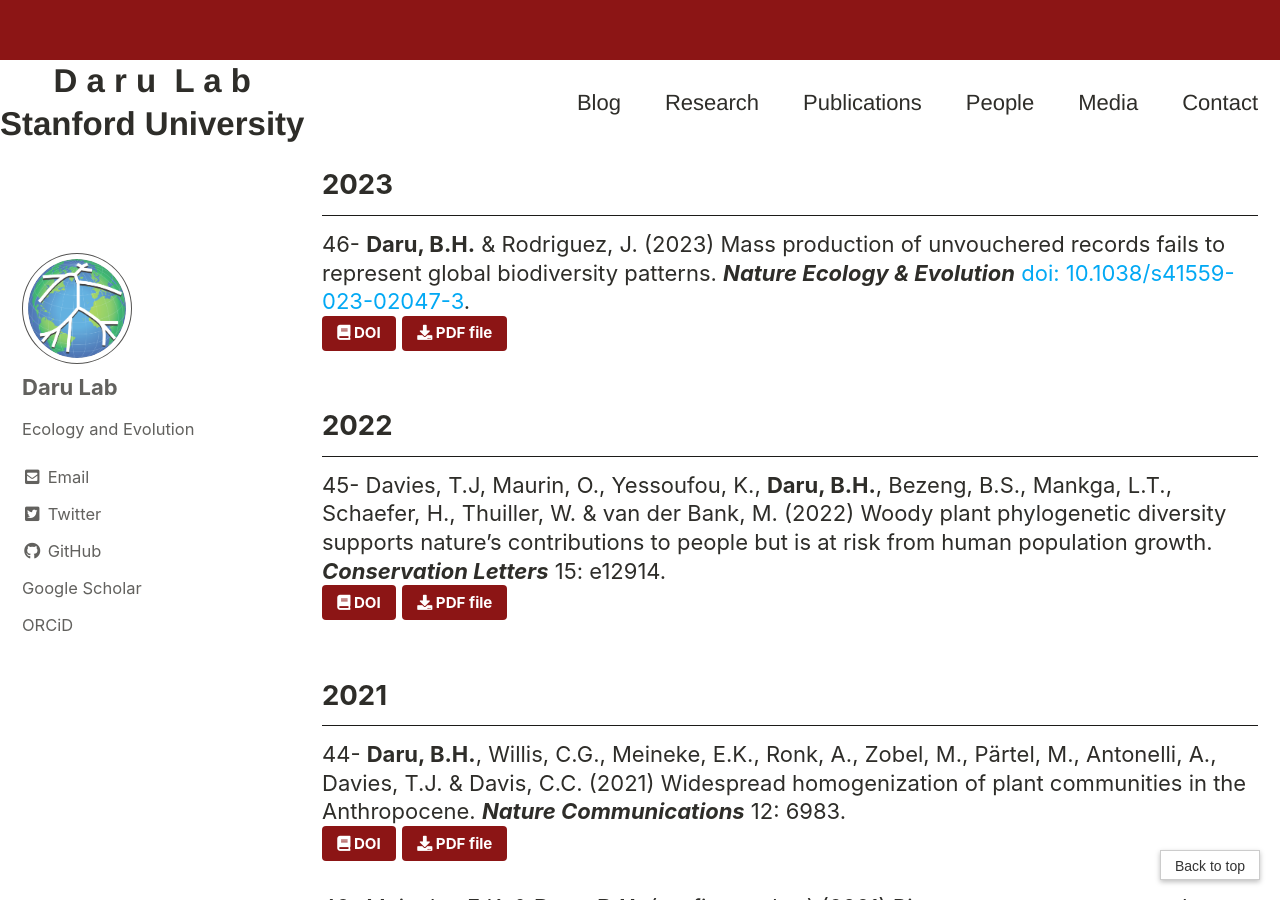
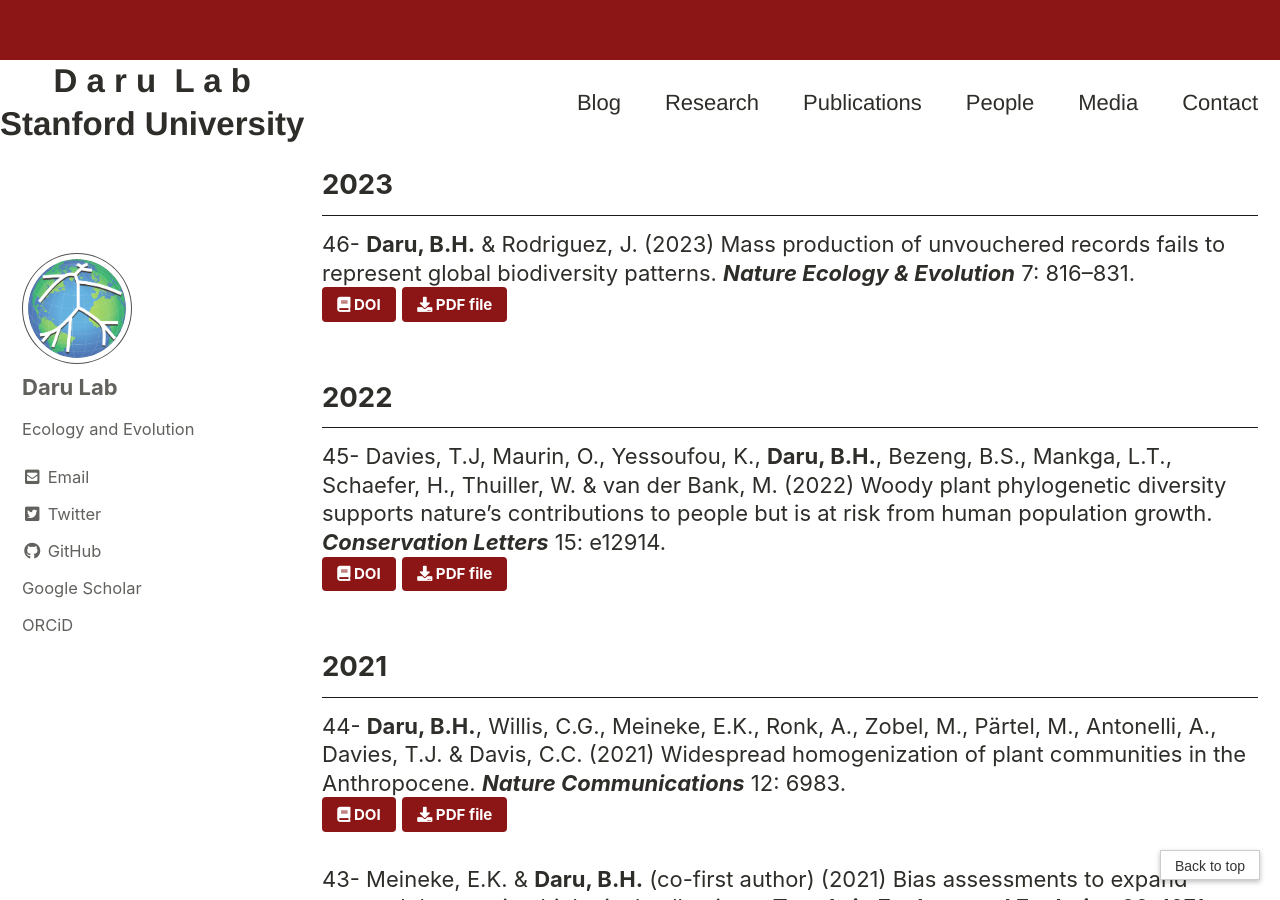
Before and after one commit to darunabas/darulab.github.io, a Jekyll site: the page built from _pages/publications.md, in a window 1280 px wide and 900 px high, scrolled down 314 px. Built offline with Jekyll 4.4.1, drawn with Linux system fonts in a browser that asks for light colours; cached includes are drawn as plain includes.

Commit message:
updated site

```diff
--- a/_pages/people.html
+++ b/_pages/people.html
@@ -70,7 +70,7 @@ tags: []
   <p>Principal Investigator</p>
   <img src="/assets/images/barnabas.png" alt="Barnabas-Daru" class="img-responsive" style="float:left; padding-right:10px; border-radius:50%; width:300px; height:300px; object-fit:cover;">
   <p style="margin-right: 50px;">Barnabas has had a fascinating career journey, which has taken him from his undergraduate studies in Zoology at the University of Jos in Nigeria, to completing a Masters and PhD in Botany at the University of Johannesburg in South Africa. During his studies, he developed a keen interest in phylogenetics, biogeography, and macroecology of plants across different ecological scales. After completing his PhD, Barnabas was awarded a prestigious postdoctoral fellowship at Harvard University, where he focused on new uses of herbarium specimens for ecology and evolutionary biology. Currently, his research primarily focuses on the role of phylogeny in understanding species distribution, conserving unique communities, and comprehending changing distributions in the Anthropocene. When not in the lab or field, Barnabas enjoys swimming and spending quality time with his wife and two young kids.</p>
-<a href="/docs/a_DaruCVApr2023.pdf" target="_blank" class="btn btn--small" style="background-color:#8C1515; color:#ffffff"><i class="fa fa-download" aria-hidden="true"></i> CV</a>
+<a href="/docs/a_DaruCVJune2023.pdf" target="_blank" class="btn btn--small" style="background-color:#8C1515; color:#ffffff"><i class="fa fa-download" aria-hidden="true"></i> CV</a>
 <a href="mailto:bdaru@stanford.edu" class="btn btn--small" style="background-color:#8C1515; color:#ffffff"><i class="fa fa-envelope" aria-hidden="true"></i> Email</a>
 <a href="https://scholar.google.com/citations?user=I8fP-c4AAAAJ&hl=en" target="_blank" class="btn btn--small" style="background-color:#8C1515; color:#ffffff"><i class="fa fa-book" aria-hidden="true"></i> Google Scholar</a>
 </div>
--- a/_pages/publications.md
+++ b/_pages/publications.md
@@ -16,9 +16,9 @@ tags: []
 ---
 ## 2023
 
-46- **Daru, B.H.** & Rodriguez, J. (2023) Mass production of unvouchered records fails to represent global biodiversity patterns. **_Nature Ecology & Evolution_** [doi: 10.1038/s41559-023-02047-3](https://doi.org/10.1038/s41559-023-02047-3){:target="_blank"}.<br>
+46- **Daru, B.H.** & Rodriguez, J. (2023) Mass production of unvouchered records fails to represent global biodiversity patterns. **_Nature Ecology & Evolution_** 7: 816–831.<br>
   [<i class="fa fa-book" aria-hidden="true"></i> DOI](https://doi.org/10.1038/s41559-023-02047-3){: .btn .btn--small .btn--success style="background-color:#8C1515; color:#ffffff"}{:target="_blank"}
-  [<i class="fa fa-download" aria-hidden="true"></i> PDF file]({{ site.baseurl}}/docs/46_Daru2023_NatEcolEvol.pdf){: .btn .btn--small .btn--primary style="background-color:#8C1515; color:#ffffff"}{:target="_blank"}
+  [<i class="fa fa-download" aria-hidden="true"></i> PDF file]({{ site.baseurl}}/docs/46_Daru_Rodriguez_2023_NatEcolEvol.pdf){: .btn .btn--small .btn--primary style="background-color:#8C1515; color:#ffffff"}{:target="_blank"}
 
 ## 2022
 
--- a/index.html
+++ b/index.html
@@ -21,7 +21,7 @@ Welcome! The Daru lab studies why plant species are distributed the way they are
 <p>New paper in <b><i>Nature Ecology & Evolution!</i></b>
 <p><hr>
 
-<p><b>Daru, B.H.</b>, & Rodriguez, J. (2023) Mass production of unvouchered records fails to represent global biodiversity patterns. <b><i>Nature Ecology & Evolution</i></b> <a target="_blank" rel="noopener noreferrer" href="https://doi.org/10.1038/s41559-023-02047-3">doi: 10.1038/s41559-023-02047-3</a>
+<p><b>Daru, B.H.</b>, & Rodriguez, J. (2023) Mass production of unvouchered records fails to represent global biodiversity patterns. <b><i>Nature Ecology & Evolution</i></b> 7: 816–831.
 
 <p>Here's a 16-min interview explaining the paper:</p>
 <html>
```
Also changed, not shown: _pages/people.md (+2 -2 lines), 3 other files.
